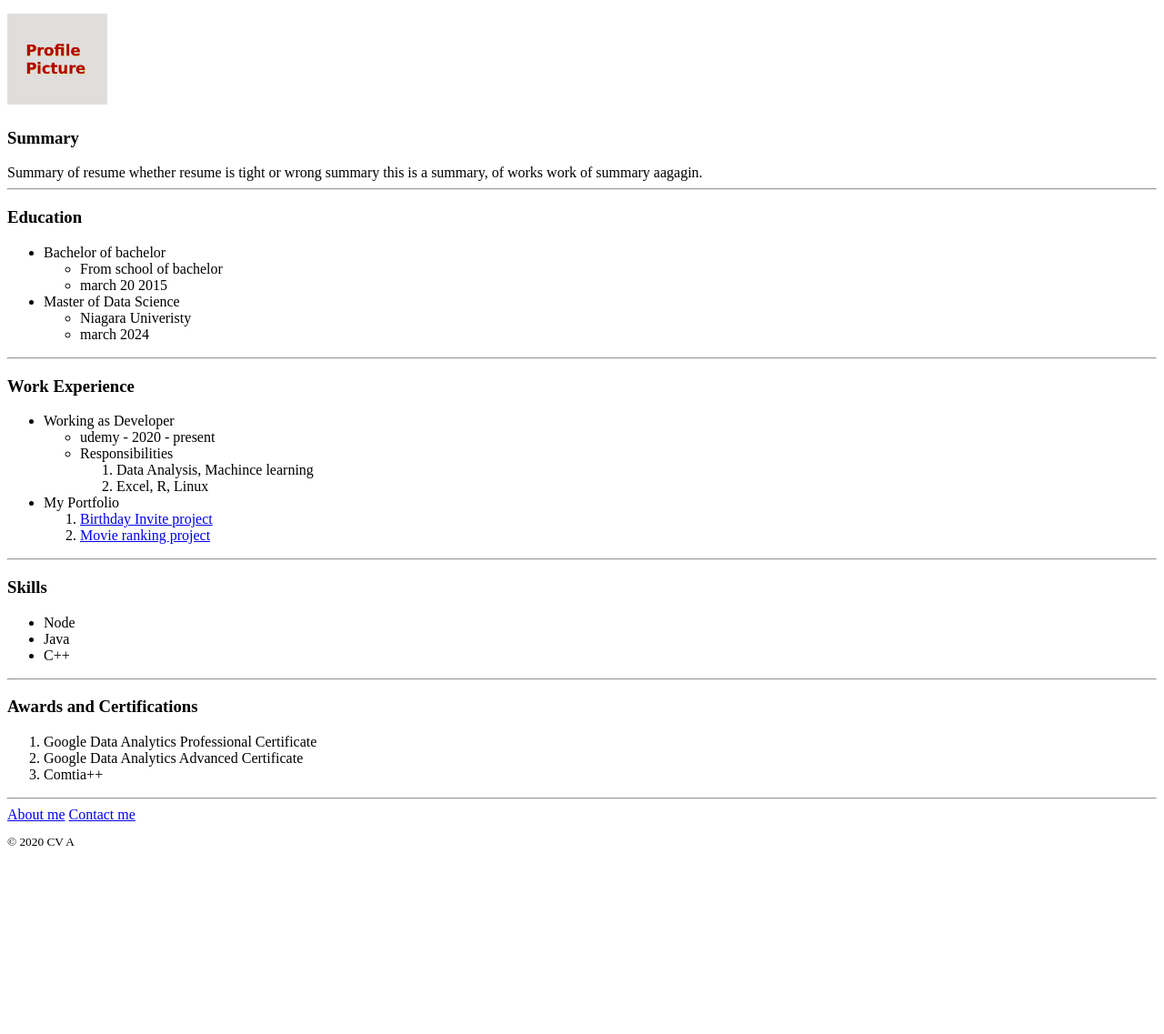
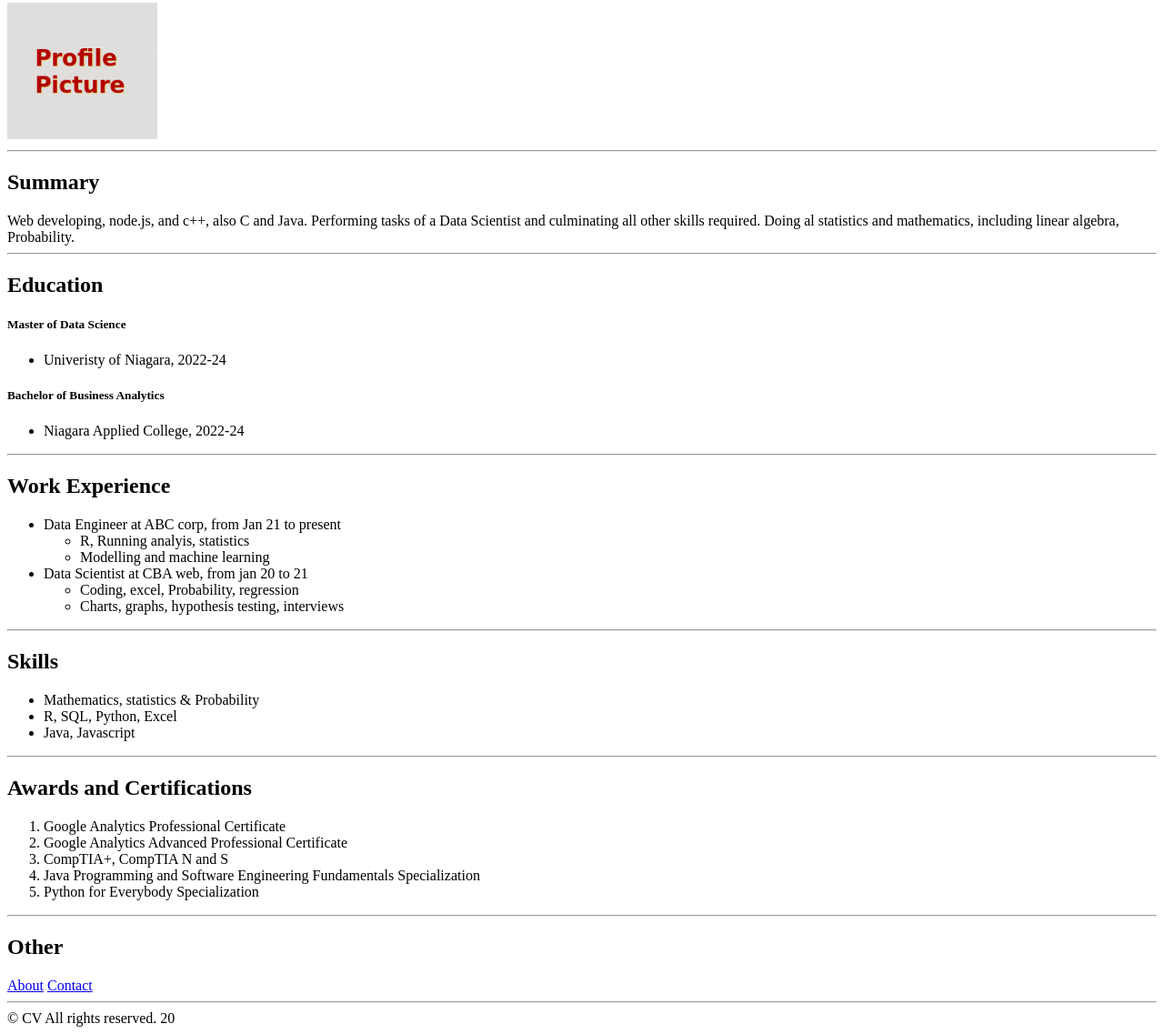
Before and after one commit to abudemy/capstone-1, a plain HTML site: page index.html in a window 1280 px wide. Shown: the part 87-1224 px from the top of the page at 91% size. Before the commit the page ends 1035 px from the top, so only its background shows below. Drawn offline with Linux system fonts and the light colour scheme.

Commit message:
Add files via upload

```diff
--- a/index.html
+++ b/index.html
@@ -1,84 +1,77 @@
 <!DOCTYPE html>
+
 <html lang="en">
+
     <head>
         <meta charset="UTF-8">
-        <title>My Resume</title>
+        <title>Resume</title>
     </head>
 
     <body>
+
         <h1>Curriculum Vitae</h1>
         <hr />
 
-        <h2><img src="./profilepicture.png" height="100"></h2>
-
-        <h3>Summary</h3>Summary of resume whether resume is tight or wrong summary this is a summary, of works work of summary aagagin.
+        <img src="./profilepicture.png" height="150" alt="profilepicture"/>
         <hr />
 
-        <h3>Education</h3>
+        <h2>Summary</h2>Web developing, node.js, and c++, also C and Java. Performing tasks of a Data Scientist and culminating all other skills required. Doing al statistics and mathematics, including linear algebra, Probability.
+        <hr />
+
+        <h2>Education</h2>
+
+        <h5>Master of Data Science</h5>
+          <ul>
+            <li>Univeristy of Niagara, 2022-24</li>
+          </ul>
+
+        <h5>Bachelor of Business Analytics</h5>
         <ul>
-            <li>Bachelor of bachelor
-                <ul>
-                    <li>From school of bachelor</li>
-                    <li>march 20 2015</li>
-                </ul>
-            </li>
-            <li>Master of Data Science
-                <ul>
-                    <li>Niagara Univeristy</li>
-                    <li>march 2024</li>
-
-                </ul>
-            </li>
+            <li>Niagara Applied College, 2022-24</li>
         </ul>
         <hr />
 
-        <h3>Work Experience</h3>
+        <h2>Work Experience</h2>
         <ul>
-            <li>Working as Developer
-                <ul>
-                    <li>udemy - 2020 - present</li>
-                    <li>Responsibilities
-                        <ol>
-                            <li>Data Analysis, Machince learning</li>
-                            <li>Excel, R, Linux</li>
-                        </ol>
-                    </li>
-                </ul>
-            </li>
-            <li>My Portfolio
-                <ol>
-                    <li><a href="./birthday-invite.html">Birthday Invite project</a></li>
-                    <li><a href="./movie-ranking.html">Movie ranking project</a></li>
-                </ol>
-            </li>
+          <li>Data Engineer at ABC corp, from Jan 21 to present
+            <ul>
+              <li>R, Running analyis, statistics</li>
+              <li>Modelling and machine learning</li>
+            </ul>
+          </li>
+          <li>Data Scientist at CBA web, from jan 20 to 21
+            <ul>
+              <li>Coding, excel, Probability, regression</li>
+              <li>Charts, graphs, hypothesis testing, interviews</li>
+            </ul>
+          </li>
         </ul>
         <hr />
 
-        <h3>Skills</h3>
+        <h2>Skills</h2>
         <ul>
-            <li>Node</li>
-            <li>Java</li>
-            <li>C++</li>
+          <li>Mathematics, statistics & Probability</li>
+          <li>R, SQL, Python, Excel</li>
+          <li>Java, Javascript</li>
         </ul>
         <hr />
 
-        <h3>Awards and Certifications</h3>
+        <h2>Awards and Certifications</h2>
         <ol>
-            <li>Google Data Analytics Professional Certificate</li>
-            <li>Google Data Analytics Advanced Certificate</li>
-            <li>Comtia++</li>
+          <li>Google Analytics Professional Certificate</li>
+          <li>Google Analytics Advanced Professional Certificate</li>
+          <li>CompTIA+, CompTIA N and S</li>
+          <li>Java Programming and Software Engineering Fundamentals Specialization</li>
+          <li>Python for Everybody Specialization</li>
         </ol>
-
         <hr />
 
-        <a href="./about.html">About me</a>
-        <a href="./contact.html">Contact me</a>
+        <h2>Other</h2>
+          <a href="./about.html">About</a>
+          <a href="./contact.html">Contact</a>
+          <hr />
 
-        <footer>
-            <small>
-                <p>© 2020 CV A</p>
-            </small>
-        </footer>
+        <footer>© CV All rights reserved. 20</footer>
 
     </body>
 
```
Also changed, not shown: about.html (+1 -0 lines), my portfolio.html (added, +22 -0 lines), birthday-invite.png (added), movie-ranking.png (added).
